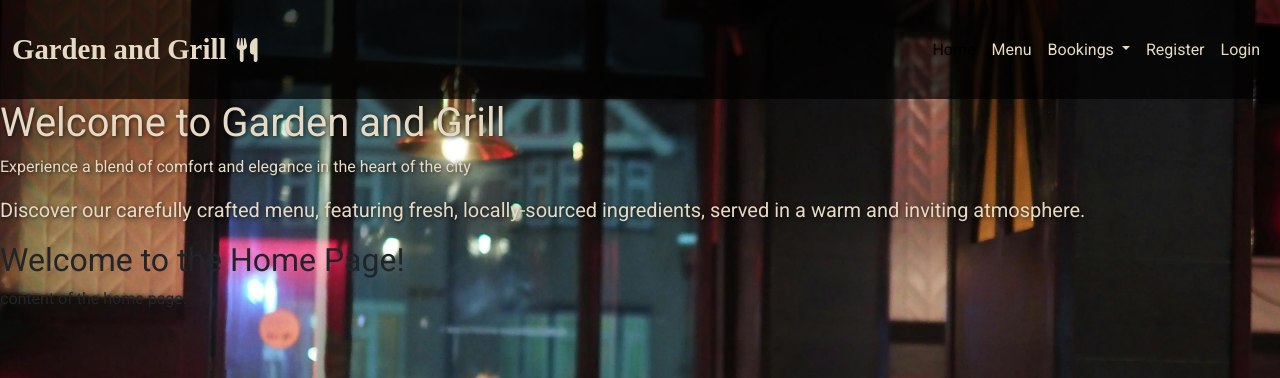
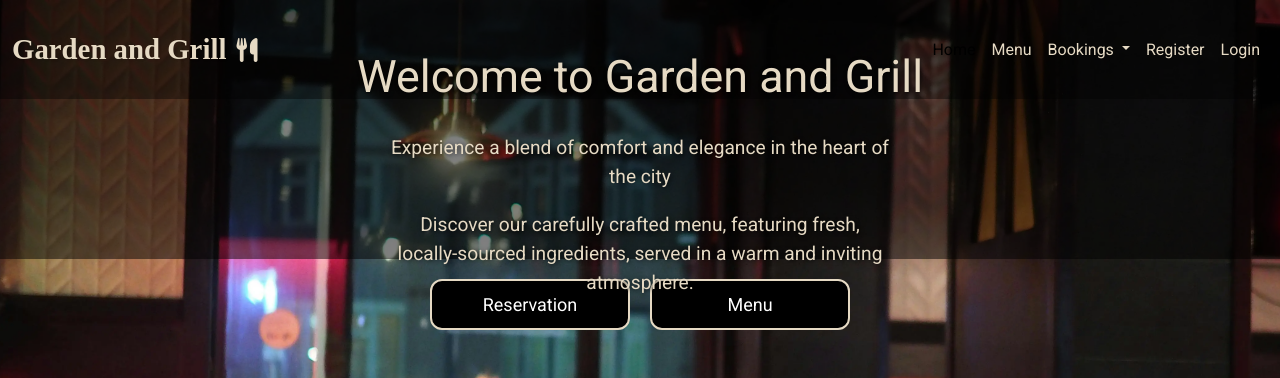
Before and after one commit to Patteerrik/Garden_Grill, a Django app: page / in a window 1280 px wide. Shown: the top 378 px of the page. Run offline with Django 4.2, Linux system fonts and the light colour scheme; some libraries are stand-ins or nearby versions.

Commit message:
add/styled primary and secondary buttons

```diff
--- a/home/templates/home/index.html
+++ b/home/templates/home/index.html
@@ -3,6 +3,6 @@
 {% block title %}Home{% endblock %}
 
 {% block content %}
-    <h2>Welcome to the Home Page!</h2>
-    <p>content of the home page.</p>
+    <h2></h2>
+    <p></p>
 {% endblock %}
--- a/home/urls.py
+++ b/home/urls.py
@@ -5,4 +5,6 @@ from . import views
 urlpatterns = [
     path('', views.home, name='home'),
     path('hello/', views.hello, name='hello'),
+    path('bookings/', views.bookings, name='bookings'),
+    path('menu/', views.menu, name='menu'),
 ]
--- a/home/views.py
+++ b/home/views.py
@@ -10,3 +10,9 @@ def home(request):
 
 def hello(request):
     return render(request, 'home/hello.html')
+
+def bookings(request):
+    return render(request, 'home/bookings.html')
+
+def menu(request):
+    return render(request, 'home/menu.html')
--- a/static/css/style.css
+++ b/static/css/style.css
@@ -22,11 +22,39 @@ footer {
     font-size: 1.2rem;
 }
 
+.header-section {
+    display: flex;
+    flex-direction: column;
+    align-items: center;
+    justify-content: center;
+    text-align: cente;
+    height: 20vh;
+    background: rgba(0, 0, 0, 0.5);
+    color: #fff;
+}
+
+.header-content h1 {
+    margin-bottom: 20px;
+    font-size: 2.8rem;
+
+}
+
+.header-content p {
+    margin: 10px 0;
+    font-size: 1.2rem;
+    max-width: 500px;
+  }
+
 .header-content {
     position: relative;
-    z-index: 1; /* Bara denna behövs om ingen overlay */
+    z-index: 1;
     text-shadow: 1px 1px 4px rgba(0, 0, 0, 0.7);
     color:#e6dac4;
+    justify-content: center;
+    text-align: center;
+    align-items: center;
+    display: flex;
+    flex-direction: column;
 }
 
 .navbar {
@@ -91,8 +119,6 @@ footer {
     justify-content: center;
 }
 
-
-
 .section-container {
     flex: 1;
     margin: 10px;
@@ -111,3 +137,42 @@ footer {
     text-align: center;
     flex-grow: 1;
 }
+
+/* Menu and booking buttons */
+
+.navigation-buttons {
+    display: flex;
+    justify-content: center; /**/
+    gap: 20px;
+    margin-top: 20px;
+
+}
+
+.btn-primary, .btn-secondary {
+    padding: 10px 20px;
+    font-size: 16px;
+    border-radius: 5px;
+    border: none;
+    transition: background-color 0.3s, color 0.3s;
+    cursor: pointer;
+}
+
+.btn-primary, .btn-secondary {
+    background-color: black;
+    border: 2px solid #e6dac4;
+    color: white;
+    padding: 10px 20px;
+    text-decoration: none;
+    border-radius: 12px;
+    border: 2px solid #e6dac4;
+    display: inline-block;
+    text-decoration: none;
+    width: 200px;
+    font-size: 18px;
+}
+
+.btn-primary:hover, .btn-secondary:hover {
+    background-color: #635f60;
+    color: #f0f0f0;
+    border: 2px solid #e6dac4;
+}
--- a/templates/base.html
+++ b/templates/base.html
@@ -70,7 +70,11 @@
         <p class="lead">Discover our carefully crafted menu, featuring fresh, locally-sourced ingredients, served in a warm and inviting atmosphere.</p>
     </div>
   </header>
-
+   <!-- Navigation buttons -->
+   <div class="navigation-buttons">
+     <a href="{% url 'bookings' %}" class="btn btn-primary">Reservation</a>
+     <a href="{% url 'menu' %}" class="btn btn-secondary">Menu</a>
+   </div>
   <main>
     {% block content %}
 
```
